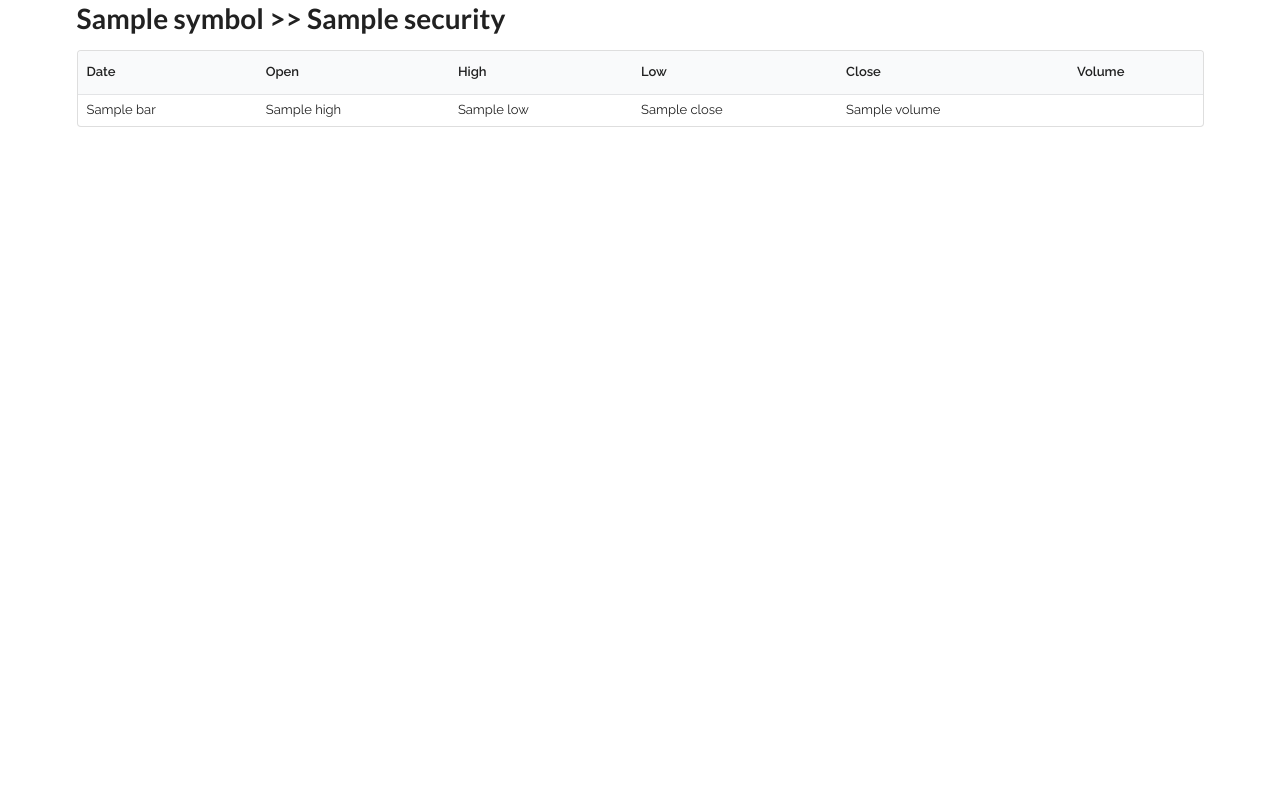
After one commit to juanlazarde/fybot, a Flask app: template templates/stock_detail.html in a window 1280 px wide. The commit adds this page. Run offline with Flask 2, Linux system fonts and the light colour scheme; the template is opened without the code that fills it: most values are stand-ins (such as "Sample title", 1, 10 or a date in 2020).

Commit message:
shortened in_ttm_sqeeze, changed html layout

```diff
--- a/app.py
+++ b/app.py
@@ -3,7 +3,14 @@
 Downloads list of stocks, filters and analyzes, and provides results on HTML
 via Flask,
 
-To run flask, open the python terminal and run: flask run"""
+To run flask, open the python terminal and run: flask run
+
+
+-- Template format
+http://semantic-ui.com
+
+
+"""
 
 import datetime
 import json
@@ -104,54 +111,37 @@ class Filter:
 
         sq['squeeze_on'] = sq.apply(in_squeeze, axis=1)
 
+        if 'in_the_squeeze' in kwargs.keys():
+            if kwargs['in_the_squeeze']:
+                return sq
+
         if sq.iloc[-3]['squeeze_on'] and not sq.iloc[-1]['squeeze_on']:
             # is coming out the squeeze
             return True
         return False
 
+    def in_the_squeeze(self, **kwargs):
+        # is in the squeeze
+        sq = self.ttm_squeeze(df=kwargs['df'], in_the_squeeze=True)
+        result = True if sq.iloc[-1]['squeeze_on'] else False
+        return result
+
     @staticmethod
-    def in_the_squeeze(**kwargs):
-        df = kwargs['df']
-        sq = pd.DataFrame()
-        sq['20sma'] = df['Close'].rolling(window=20).mean()
-        sq['stddev'] = df['Close'].rolling(window=20).std()
-        sq['lower_band'] = sq['20sma'] - (2 * sq['stddev'])
-        sq['upper_band'] = sq['20sma'] + (2 * sq['stddev'])
-        sq['TR'] = abs(df['High'] - df['Low'])
-        sq['ATR'] = sq['TR'].rolling(window=20).mean()
-        sq['lower_keltner'] = sq['20sma'] - (sq['ATR'] * 1.5)
-        sq['upper_keltner'] = sq['20sma'] + (sq['ATR'] * 1.5)
-
-        def in_squeeze(_):
-            return _['lower_band'] > _['lower_keltner'] and \
-                   _['upper_band'] < _['upper_keltner']
-
-        sq['squeeze_on'] = sq.apply(in_squeeze, axis=1)
-
-        if sq.iloc[-1]['squeeze_on']:
-            # is coming out the squeeze
-            return True
-        return False
-
-    def ema_stacked(self, **kwargs):
+    def ema_stacked(**kwargs):
         df = kwargs['df']
         ema = pd.DataFrame()
-        ema_list = [8,21,34,55,89]
+        ema_list = [8, 21, 34, 55, 89]
         for period in ema_list:
             col = '{}{}'.format('ema', period)
             ema[col] = talib.EMA(df['Close'], timeperiod=period)
 
-        if  (ema['ema8'].iloc[-1] > ema['ema21'].iloc[-1]) and \
-            (ema['ema21'].iloc[-1] > ema['ema34'].iloc[-1]) and \
-            (ema['ema34'].iloc[-1] > ema['ema55'].iloc[-1]) and \
-            (ema['ema55'].iloc[-1] > ema['ema89'].iloc[-1]) and \
-            (df['Close'].iloc[-1] > ema['ema21'].iloc[-1]):
+        if (ema['ema8'].iloc[-1] > ema['ema21'].iloc[-1]) and \
+           (ema['ema21'].iloc[-1] > ema['ema34'].iloc[-1]) and \
+           (ema['ema34'].iloc[-1] > ema['ema55'].iloc[-1]) and \
+           (ema['ema55'].iloc[-1] > ema['ema89'].iloc[-1]) and \
+           (df['Close'].iloc[-1] > ema['ema21'].iloc[-1]):
             return True
         return False
-
-
-
-
 
     def candlestick(self, **kwargs):
         """Based on hackthemarket"""
@@ -191,20 +181,22 @@ class Filter:
     def investor_reco(self, **kwargs):
         # scrape finviz for latest 3 investor status
         symbol = kwargs['symbol']
+
+        # reco = yf.Ticker(symbol).recommendations['To Grade'][-3:]
+        # reco = ", ".join(reco)
+
         site = 'https://www.finviz.com/quote.ashx?t={}'.format(symbol)
         headers = {'User-Agent': 'Mozilla/5.0'}
         search = '//table[@class="fullview-ratings-outer"]//tr[1]//text()'
-
         screen = requests.get(site, headers=headers)
         tree = html.fromstring(screen.content).xpath(search)
-
         bull_words = ['Buy', 'Outperform', 'Overweight', 'Upgrade']
         bear_words = ['Sell', 'Underperform', 'Underweight', 'Downgrade']
         bull = sum([tree.count(x) for x in bull_words])
         bear = sum([tree.count(x) for x in bear_words])
+        reco = "Bull {}, Bear {}".format(bull, bear)
 
-        self.signal.loc[symbol, 'investor_sum'] = \
-            "Bull {}, Bear {}".format(bull, bear)
+        self.signal.loc[symbol, 'investor_sum'] = reco
         return True
 
 
@@ -349,6 +341,22 @@ class Index:
 app = Flask(__name__)
 
 
+@app.route("/stock/<symbol>")
+def stock_detail(symbol):
+    df = pd.read_csv(S.symbols_file, index_col='Symbol', usecols=[0, 1])
+    stocks = df.T.to_dict()
+    security = stocks[symbol]['Security']
+    data = pd.read_pickle(S.data_file)
+    bars_df = data[symbol]
+    bars = bars_df.to_dict('index')
+    stock = {'symbol': symbol,
+             'security': security,
+             'bars': bars}
+
+    return render_template("stock_detail.html",
+                           stock=stock)
+
+
 @app.route("/snapshot")
 def snapshot_wrapper():
     Snapshot()
@@ -364,7 +372,7 @@ def index():
     # DEFAULTS
     active_filters = {'consolidating':
                           {'go': True,
-                           'pct': 7},
+                           'pct': 6},
 
                       'breakout':
                           {'go': False,
@@ -393,7 +401,7 @@ def index():
 
     modified_time = os.stat(S.data_file).st_mtime
     last_modified = datetime.datetime.fromtimestamp(modified_time)
-    last_modified_fmt = last_modified.strftime('%d-%m-%Y %H:%M %p')
+    last_modified_fmt = last_modified.strftime('%m-%d-%Y %H:%M %p')
 
     if request.method == 'GET':
         if os.path.isfile(S.data_file):
@@ -453,7 +461,7 @@ def index():
 
 
 if __name__ == "__main__":
-    app.run(debug=False)
+    app.run(debug=True)
 
 # stocks = {}
 #     if pattern:
@@ -535,6 +543,23 @@ if __name__ == "__main__":
 # # replace '.' with '-' a Yahoo Finance issue
 # symbols = [x.replace('.', '-') for x in symbols]
 
+# symbol = kwargs['symbol']
+#         site = 'https://www.finviz.com/quote.ashx?t={}'.format(symbol)
+#         headers = {'User-Agent': 'Mozilla/5.0'}
+#         search = '//table[@class="fullview-ratings-outer"]//tr[1]//text()'
+#
+#         screen = requests.get(site, headers=headers)
+#         tree = html.fromstring(screen.content).xpath(search)
+#
+#         bull_words = ['Buy', 'Outperform', 'Overweight', 'Upgrade']
+#         bear_words = ['Sell', 'Underperform', 'Underweight', 'Downgrade']
+#         bull = sum([tree.count(x) for x in bull_words])
+#         bear = sum([tree.count(x) for x in bear_words])
+#
+#         self.signal.loc[symbol, 'investor_sum'] = \
+#             "Bull {}, Bear {}".format(bull, bear)
+#         return True
+
 
 # Tables to html
 # https://stackoverflow.com/questions/52644035/how-to-show-a-pandas-dataframe-into-a-existing-flask-html-table
--- /dev/null
+++ b/templates/layout.html
@@ -0,0 +1,71 @@
+<!DOCTYPE html>
+<html lang="en">
+<head>
+    <!-- Fundamental  -->
+    <meta charset="UTF-8">
+    <title>Stock Detail</title>
+    <meta name="description" content>
+    <meta name="author" content>
+    <!-- Mobile needs  -->
+    <meta name="viewport" content="width=device-width, initial-scale=1.0">
+    <!-- Fonts  -->
+    <link href="//fonts.googleapis.com/css?family=Raleway:400,300,600" rel="stylesheet" type="text/css">
+    <!-- CSS  -->
+    <link rel="stylesheet" href="https://cdn.jsdelivr.net/npm/semantic-ui@2.4.2/dist/semantic.min.css">
+    <script src="https://cdn.jsdelivr.net/npm/semantic-ui@2.4.2/dist/semantic.min.js"></script>
+{#    format: https://semantic-ui.com/#}
+    <style>
+        body {
+            font-family: "Raleway", "HelveticaNeue", "Helvetica Neue", Helvetica, Arial, sans-serif;
+            font-size: small;
+        }
+
+        input[type=number]{
+            border-top-style: hidden;
+            border-right-style: hidden;
+            border-left-style: hidden;
+            border-bottom-style: groove;
+            background-color: #eee;
+            width: 50px;
+            text-align: center;
+        }
+
+         input[type=text]{
+            border-top-style: hidden;
+            border-right-style: hidden;
+            border-left-style: hidden;
+            border-bottom-style: groove;
+            background-color: #eee;
+            width: 200px;
+        }
+
+        .bullish {
+            background: green;
+            color: white;
+        }
+
+        .bearish {
+            background: red;
+            color: white;
+        }
+
+        .consolidating {
+            background: green;
+            color: white;
+        }
+
+        .breakout {
+            background: green;
+            color: white;
+        }
+    </style>
+</head>
+<body>
+    <div class="ui container">
+
+        {% block content %}
+        {% endblock %}
+
+    </div>
+</body>
+</html>
--- /dev/null
+++ b/templates/stock_detail.html
@@ -0,0 +1,28 @@
+{% extends "layout.html" %}
+{% block content %}
+<h1>{{ stock.symbol }} >> {{ stock.security }}</h1>
+<table class="ui compact table">
+    <thead>
+        <tr>
+            <th>Date</th>
+            <th>Open</th>
+            <th>High</th>
+            <th>Low</th>
+            <th>Close</th>
+            <th>Volume</th>
+        </tr>
+    </thead>
+    <tbody>
+        {% for x, bar in stock['bars'] %}
+        <tr>
+{#            <td>{{ bar.index }}</td>#}
+            <td>{{ x }}</td>
+            <td>{{ bar.High }}</td>
+            <td>{{ bar.Low }}</td>
+            <td>{{ bar.Close }}</td>
+            <td>{{ bar.Volume }}</td>
+        </tr>
+        {% endfor %}
+    </tbody>
+</table>
+{% endblock %}
```
Also changed, not shown: templates/index.html (+43 -127 lines), 1 other file.
